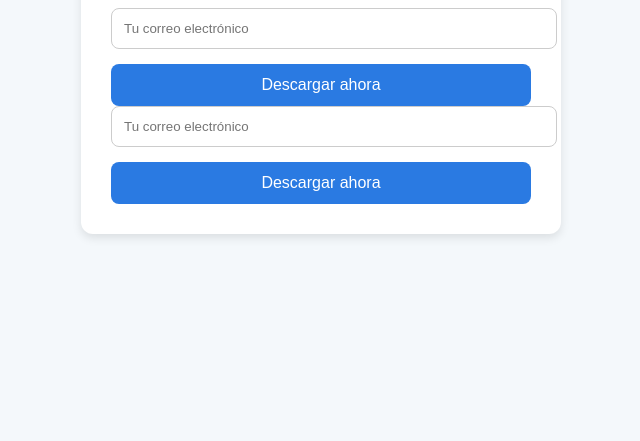
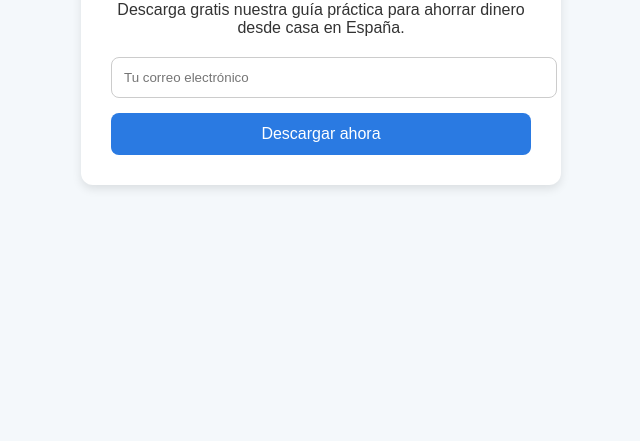
Before and after one commit to Educacion-bot/landing-ahorro, a plain HTML site: page index.html in a window 1280 px wide. Shown: the part 359-800 px from the top of the page, without its empty margins (319-959 px from the left). Drawn offline with Linux system fonts and the light colour scheme.

Commit message:
Update index.html

```diff
--- a/index.html
+++ b/index.html
@@ -60,10 +60,6 @@
     <p>Descarga gratis nuestra guía práctica para ahorrar dinero desde casa en España.</p>
     <!-- ⚠️ CAMBIÁ ESTE LINK POR EL TUYO DE FORMSPREE -->
     <form action="https://formspree.io/f/xdkwayrr" method="POST">
-      <input type="email" name="email" placeholder="Tu correo electrónico" required>
-      <button type="submit">Descargar ahora</button>
-    </form><form action="https://formspree.io/f/xdkwayrr" method="POST">
-  <!-- _redirect indica la URL a la que se redirige tras enviar -->
   <input type="hidden" name="_redirect" value="https://educacion-bot.github.io/landing-ahorro/gracias.html">
   <input type="email" name="email" placeholder="Tu correo electrónico" required>
   <button type="submit">Descargar ahora</button>
```
